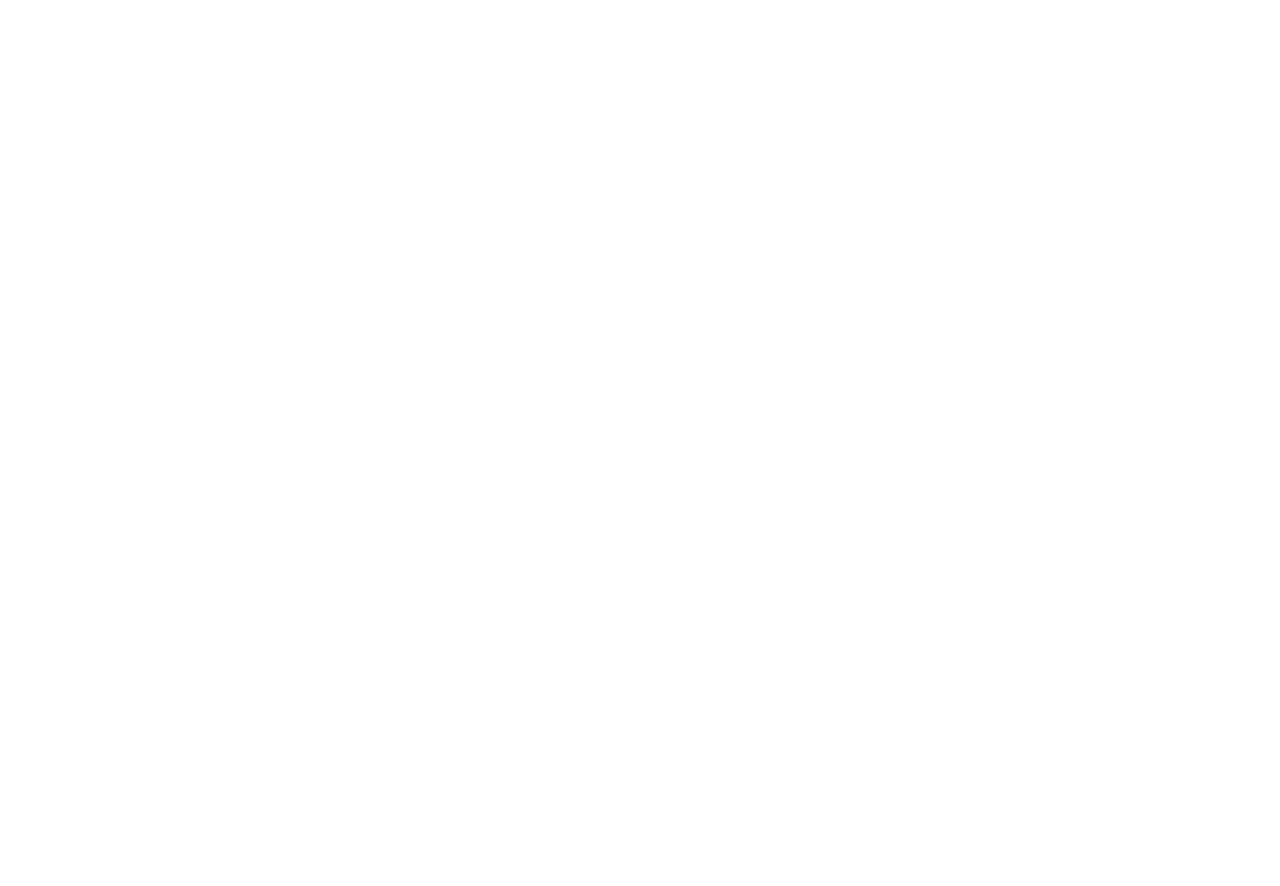
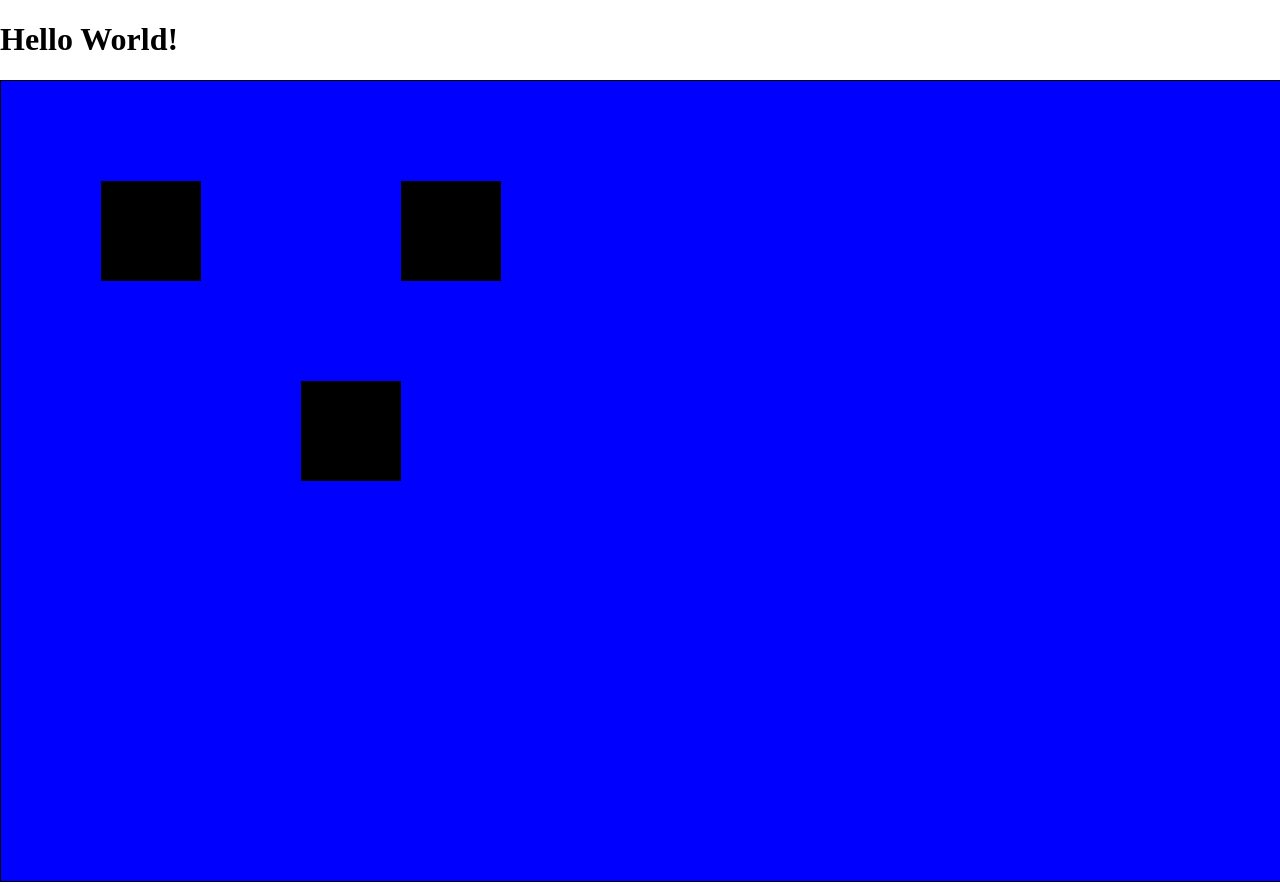
Before and after one commit to DesVIP/GDS111-JCHARLES, a plain HTML site: page index.html in a window 1280 px wide. Before the commit the page ends 800 px from the top, so only its background shows below. Drawn offline with Linux system fonts and the light colour scheme.

Commit message:
someMessage

```diff
--- /dev/null
+++ b/canvas.js
@@ -0,0 +1,7 @@
+var canvas = document.querySelector('canvas');
+canvas.width = window.innerWidth;
+canvas.height = window.innerHeight;
+var c = canvas.getContext('2d');
+c.fillRect(100, 100, 100, 100);
+c.fillRect(400, 100, 100, 100);
+c.fillRect(300, 300, 100, 100);
--- a/index.html
+++ b/index.html
@@ -5,8 +5,20 @@
     <meta http-equiv="X-UA-Compatible" content="IE=edge">
     <meta name="viewport" content="width=device-width, initial-scale=1.0">
     <title>Document</title>
+    <style type="text/css">
+        canvas {
+            border: 1px solid black;
+            background: blue;
+        }
+
+        body {
+            margin: 0;
+        }
+    </style>
 </head>
 <body>
-
+    <h1>Hello World!</h1>
+    <canvas></canvas>
+    <script src="canvas.js"></script>
 </body>
 </html>
```
